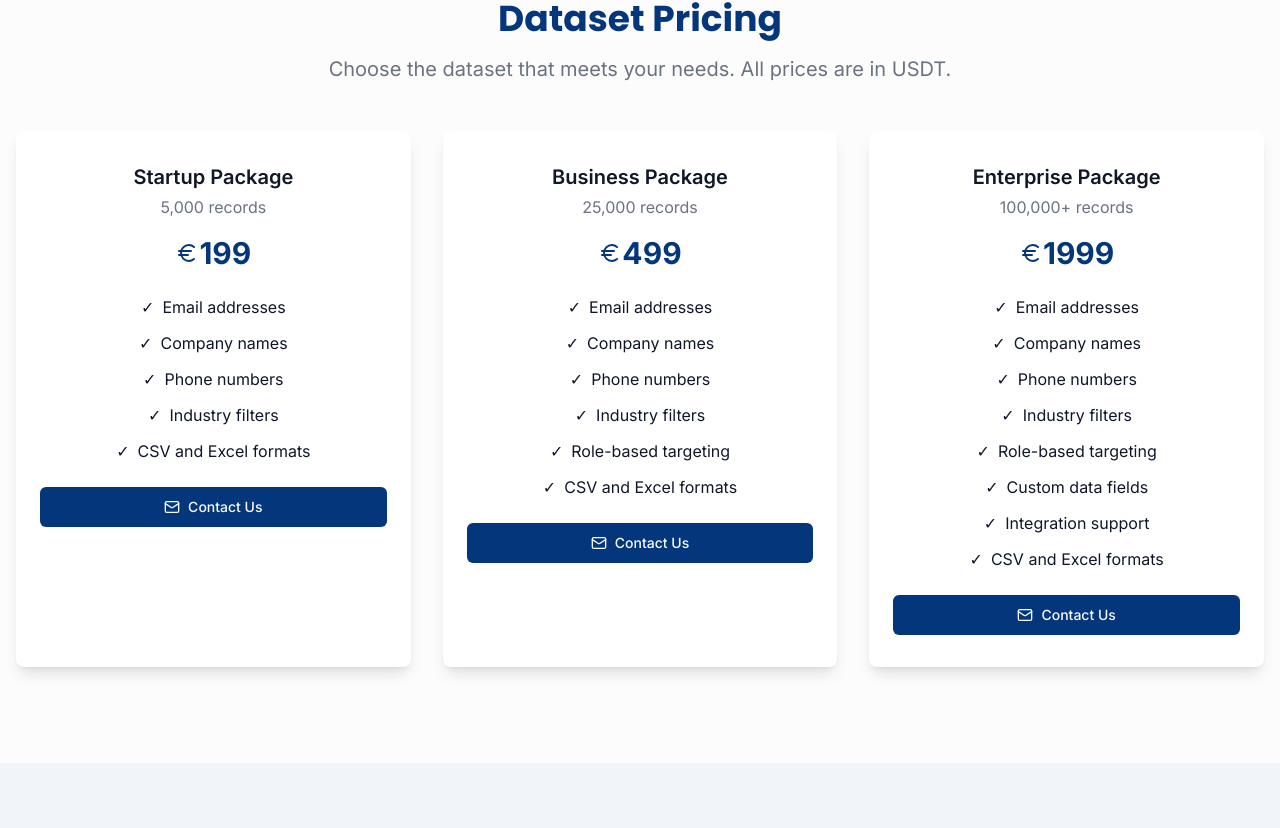
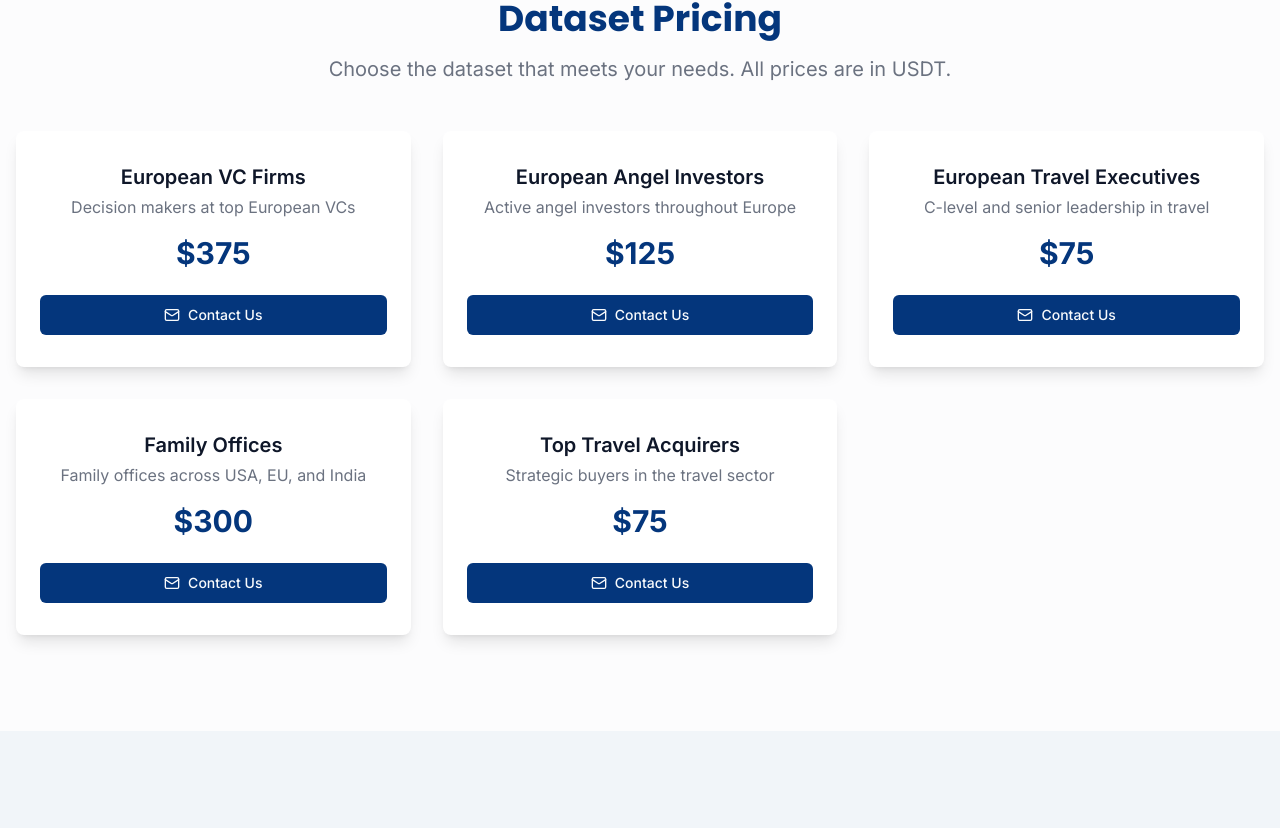
Before and after one commit to aliceyhunsahin/data-vault-prime-leads, a React (Vite) app: page /get-data in a window 1280 px wide. Shown: the part 729-1557 px from the top of the page. Built offline with nearby package versions, Linux system fonts and the light colour scheme.

Commit message:
Fix: Pass pricing data to PricingTable
Pass the correct pricing data to the PricingTable component to resolve the type error.

```diff
--- a/src/components/PricingTable.tsx
+++ b/src/components/PricingTable.tsx
@@ -4,64 +4,33 @@ import { Button } from "@/components/ui/button";
 
 type PricingItemProps = {
   category: string;
-  records: string;
   price: number;
-  features: string[];
+  description: string;
 };
 
-export const PricingTable = () => {
-  const pricingItems: PricingItemProps[] = [
-    {
-      category: "Startup Package",
-      records: "5,000 records",
-      price: 199,
-      features: ["Email addresses", "Company names", "Phone numbers", "Industry filters"],
-    },
-    {
-      category: "Business Package",
-      records: "25,000 records",
-      price: 499,
-      features: ["Email addresses", "Company names", "Phone numbers", "Industry filters", "Role-based targeting"],
-    },
-    {
-      category: "Enterprise Package",
-      records: "100,000+ records",
-      price: 1999,
-      features: ["Email addresses", "Company names", "Phone numbers", "Industry filters", "Role-based targeting", "Custom data fields", "Integration support"],
-    },
-  ];
+interface PricingTableProps {
+  items: PricingItemProps[];
+}
 
+export const PricingTable = ({ items }: PricingTableProps) => {
   return (
     <div className="grid grid-cols-1 md:grid-cols-3 gap-8">
-      {pricingItems.map((item) => (
+      {items.map((item) => (
         <PricingItem key={item.category} {...item} />
       ))}
     </div>
   );
 };
 
-const PricingItem = ({ category, records, price, features }: PricingItemProps) => {
+const PricingItem = ({ category, price, description }: PricingItemProps) => {
   return (
     <div className="bg-white rounded-lg shadow-lg overflow-hidden card-hover">
       <div className="px-6 py-8">
         <h3 className="text-xl font-semibold text-center mb-1">{category}</h3>
-        <p className="text-muted-foreground text-center mb-4">{records}</p>
+        <p className="text-muted-foreground text-center mb-4">{description}</p>
         <div className="flex items-center justify-center mb-6">
-          <Euro className="text-primary" />
-          <span className="text-3xl font-bold text-primary">{price}</span>
+          <span className="text-3xl font-bold text-primary">${price}</span>
         </div>
-        <ul className="space-y-3 mb-6">
-          {features.map((feature) => (
-            <li key={feature} className="flex items-center gap-2 text-center justify-center">
-              <span>✓</span>
-              <span>{feature}</span>
-            </li>
-          ))}
-          <li className="flex items-center gap-2 text-center justify-center">
-            <span>✓</span>
-            <span>CSV and Excel formats</span>
-          </li>
-        </ul>
 
         <div className="mt-4 text-center">
           <Button
--- a/src/pages/GetData.tsx
+++ b/src/pages/GetData.tsx
@@ -1,4 +1,3 @@
-
 import React from 'react';
 import Navbar from '@/components/Navbar';
 import Footer from '@/components/Footer';
```
